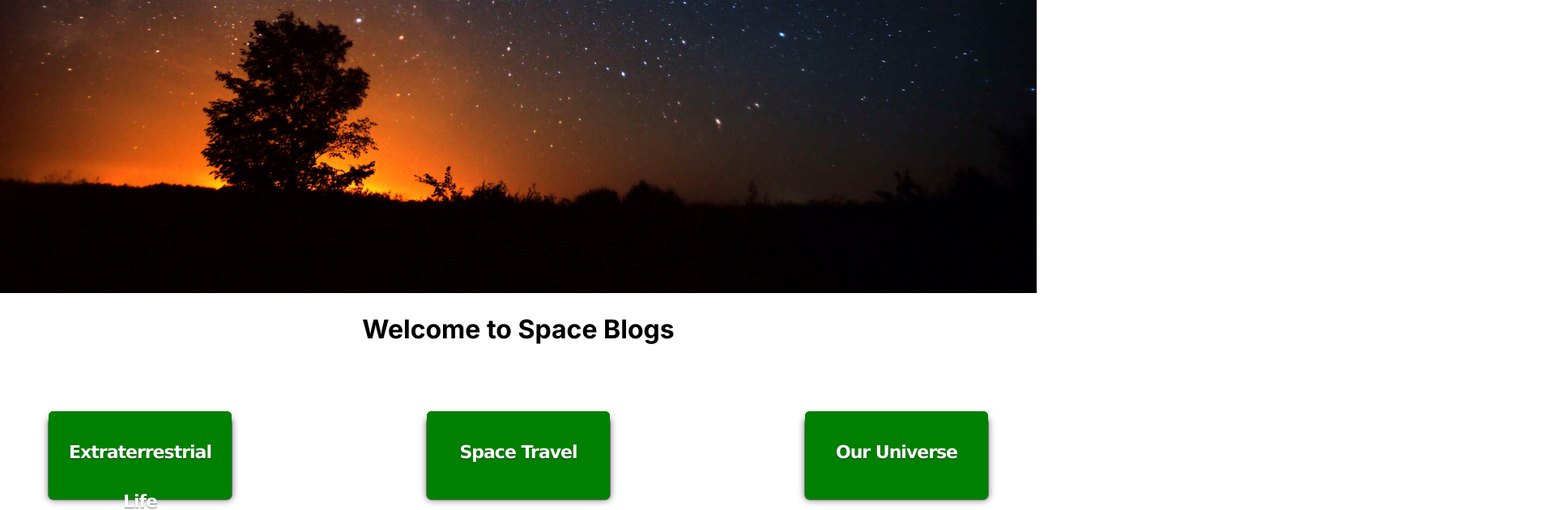
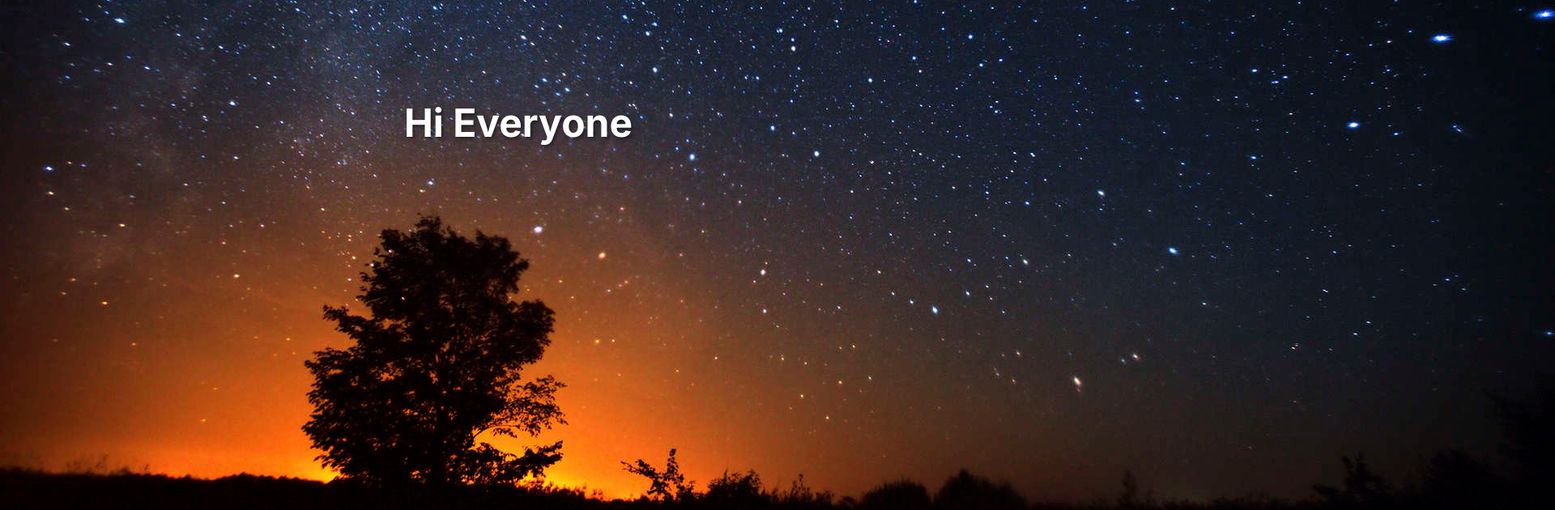
Before and after one commit to PallabBiswas3/first_next, a Next.js app: page / in a window 1280 px wide. Shown: the part 560-1190 px from the top of the page at 81% size, 1920 px wide, since content can reach past the window. Built offline with nearby package versions, Linux system fonts and the light colour scheme.

Commit message:
Updating the home page

```diff
--- a/app/globals.css
+++ b/app/globals.css
@@ -15,6 +15,28 @@ body {
   height: 100%;
 }
 
+.home {
+  position: relative;
+}
+
+.background-container {
+  position: relative;
+}
+
+.text-overlay {
+  position: absolute;
+  top: 50%;
+  left: 50%;
+  transform: translate(-50%, -50%);
+  text-align: center;
+  color: white;
+  text-shadow: 2px 2px 4px rgba(0, 0, 0, 0.5);
+}
+
+.text-overlay h1 {
+  font-size: 48px;
+  margin: 0;
+}
 
 
 .title {
@@ -51,6 +73,7 @@ body {
 .navbar-nav li a:hover {
   background-color: #555;
 }
+
 
 .buttonContainer {
   display: flex;
--- a/app/page.js
+++ b/app/page.js
@@ -1,15 +1,17 @@
 import Image from "next/image";
-import back_image from "/public/Stars.jpg";
+import background_image from "/public/Stars.jpg";
 import "./globals.css";
+
 const home = () => {
   return (
-    <div>
-      <div className="home">
-        <Image src={back_image} alt="logo" className="logo" width={1000}
-          height={600} />
+    <div className="home">
+      <div className="background-container">
+        <Image src={background_image} alt="background" className="background" />
+        <div className="text-overlay">
+          <h1>Hi Everyone</h1>
+        </div>
       </div>
       <div>
-
         <h1 className="title">Welcome to Space Blogs</h1>
         <div className="buttonContainer">
           <a href="#" className="btnBigRed">Extraterrestrial Life</a>
```
